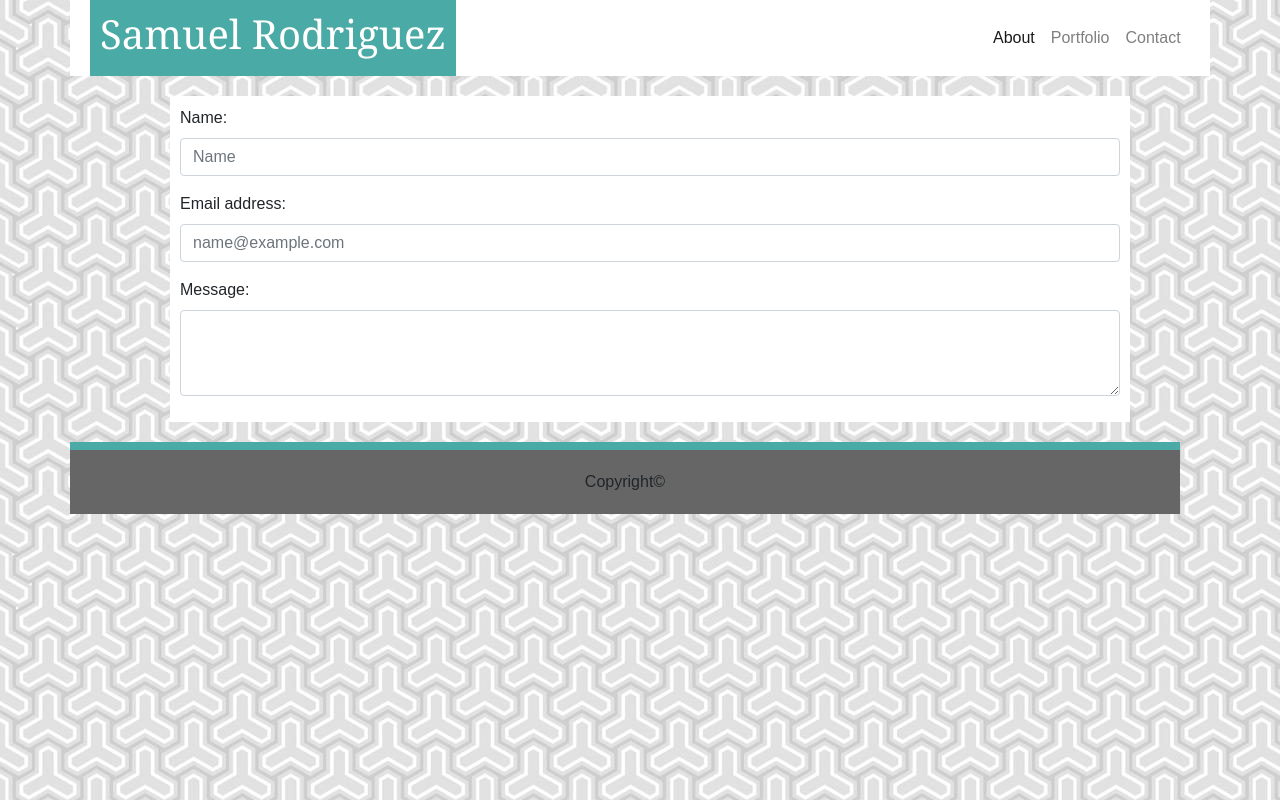
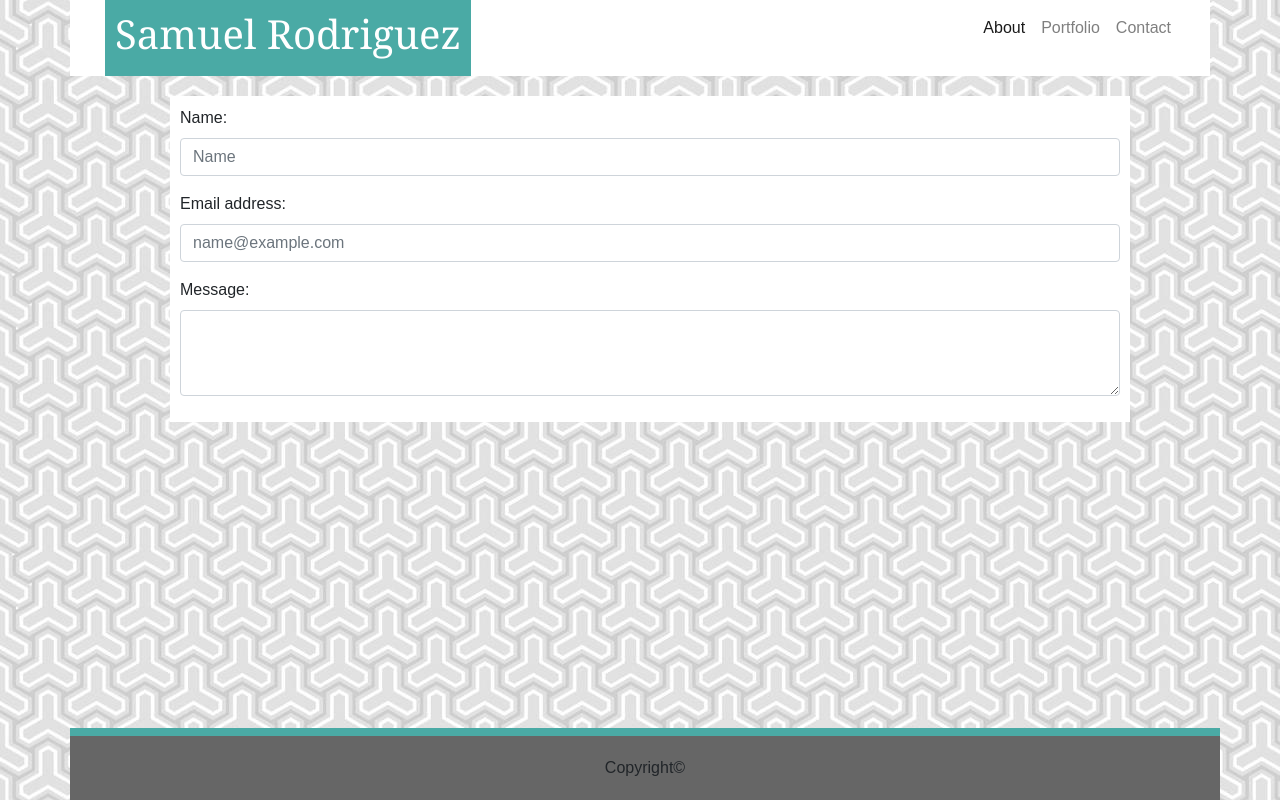
Before and after one commit to asamrodcky/Bootstrap-Portfolio, a plain HTML site: page contact.html in a window 1280 px wide. Drawn offline with nearby package versions, Linux system fonts and the light colour scheme.

Commit message:
fixed contact footer

```diff
--- a/assets/css/style.css
+++ b/assets/css/style.css
@@ -33,7 +33,7 @@ background color, font color, padding, and margins for placement inside head div
     padding:10px;
     bottom:0;
     margin-left: 20px;
-    margin-right: 45%;
+    margin-right: 30%;
 }
 
 .nav{
@@ -70,11 +70,6 @@ remains at the bottom of the webpage not matter the size or content of the page
 /* NEEDS TO BE AMENDED FOR STICKY FOOTER */
 #footer{
     clear:both;
-    position: relative;
-    bottom: 0;
-    width:100%;
-    left:0;
-    right:0;
     text-align: center;
     background: #666666;
     border-top: 8px solid #4aaaa5;
@@ -108,3 +103,9 @@ div they sit in */
 #port{
     height:550px;
 }
+
+.contactfoot{
+    position: fixed;
+    bottom:0;
+    width:1150px;
+}
--- a/contact.html
+++ b/contact.html
@@ -24,6 +24,7 @@
 
     <!-- First Row/Header  -->
     <div class="row" id="head">
+        <div class="col-lg-12">
 
         <!-- Div for the name class  -->
         <div class="name">
@@ -46,6 +47,7 @@
                 </li>
               </ul>
             </div>
+        </div>
         </nav>
         </div>
         </div>
@@ -73,9 +75,11 @@
         </div>
 
         <!-- Third Row/Footer  -->
-        <div class="row" id="footer">
+        <div class="row contactfoot" id="footer">
             <div class="col-lg-12">
-                <footer>Copyright&copy;</footer>
+                <div>
+                    <footer>Copyright&copy;</footer>
+                </div>
             </div>
         </div>
 
```
Also changed, not shown: index.html (+5 -3 lines), portfolio.html (+5 -1 lines).
